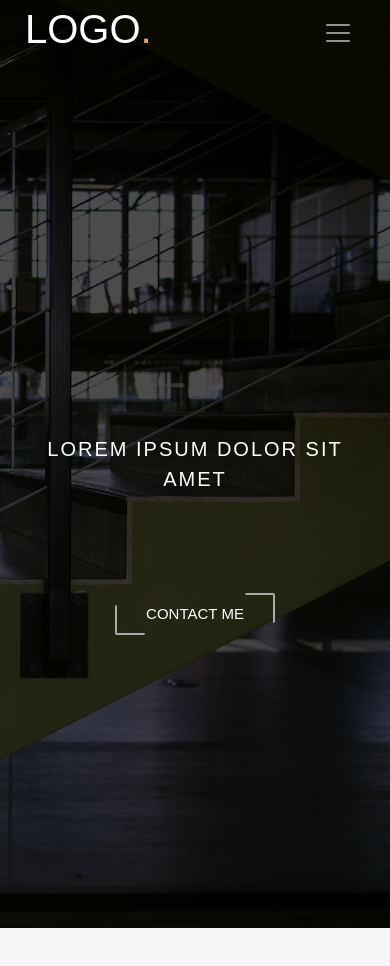
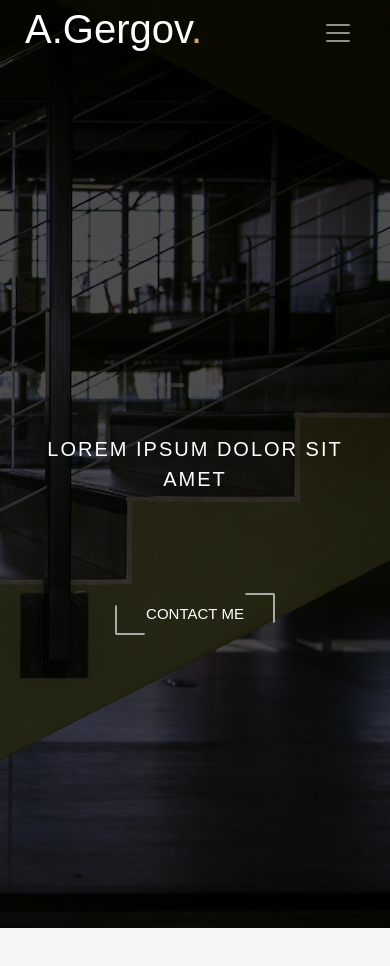
Before and after one commit to iletov/angel-gergov-website-react-2.0, a React (Create React App) app: page / in a window 390 px wide. Shown: the top 966 px of the page. Built offline with nearby package versions, Linux system fonts and the light colour scheme; a web font is replaced by a local one.

Commit message:
Responsive details

```diff
--- a/src/components/Navbar.js
+++ b/src/components/Navbar.js
@@ -26,7 +26,7 @@ function NavbarComponent() {
 			 	expand={expand}
 
 			 	>
-          		<Navbar.Brand href="#"><h1>LOGO<span>.</span></h1></Navbar.Brand>
+          		<Navbar.Brand href="#"><h1>A.Gergov<span>.</span></h1></Navbar.Brand>
 
 
             		<Navbar.Toggle className='navToggle' aria-controls={`offcanvasNavbar-expand-${expand}`} />
@@ -38,7 +38,7 @@ function NavbarComponent() {
 			            >
 		              <Offcanvas.Header closeButton >
 		                <Offcanvas.Title id={`offcanvasNavbarLabel-expand-${expand}`}>
-		                  LOGO
+		                  A.Gergov
 		                </Offcanvas.Title>
 		              </Offcanvas.Header>
 
@@ -53,7 +53,6 @@ function NavbarComponent() {
                			 </Nav>
              		 </Offcanvas.Body>
            			</Navbar.Offcanvas>
-
         	</Navbar>
 			))}
 		</div>
--- a/src/styles/Navbar.css
+++ b/src/styles/Navbar.css
@@ -110,7 +110,7 @@
 }
 
 .navToggle {
-		border-width: 0;
+	border-width: 0;
 /*		margin-top: -20px;*/
 }
 
```
